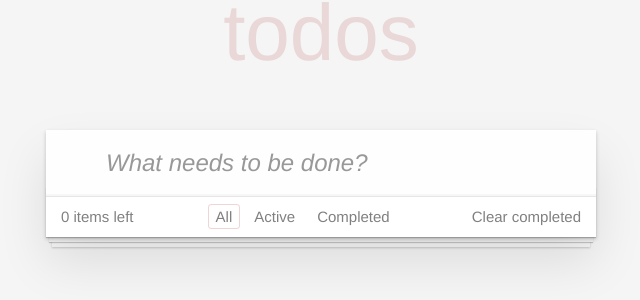
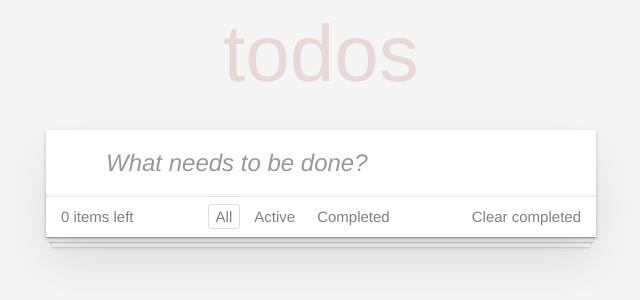
Before and after one commit to thatwasgen1us/Todo-App, a React (Create React App) app: page / in a window 1280 px wide. Shown: the top 300 px of the page, without its empty margins (319-959 px from the left). Built offline with nearby package versions, Linux system fonts and the light colour scheme.

Commit message:
Update NewTaskForm.js

```diff
--- a/src/components/NewTaskForm/NewTaskForm.js
+++ b/src/components/NewTaskForm/NewTaskForm.js
@@ -18,7 +18,7 @@ class NewTaskForm extends React.Component {
     };
     return (
       <form onSubmit={handleSubmit} className="header">
-        <h1 style={{ marginBlock: 33 + "px" }}>{title.toLowerCase()}</h1>
+        <h1>{title.toLowerCase()}</h1>
         <label>
           <input
             className="new-todo"
```
